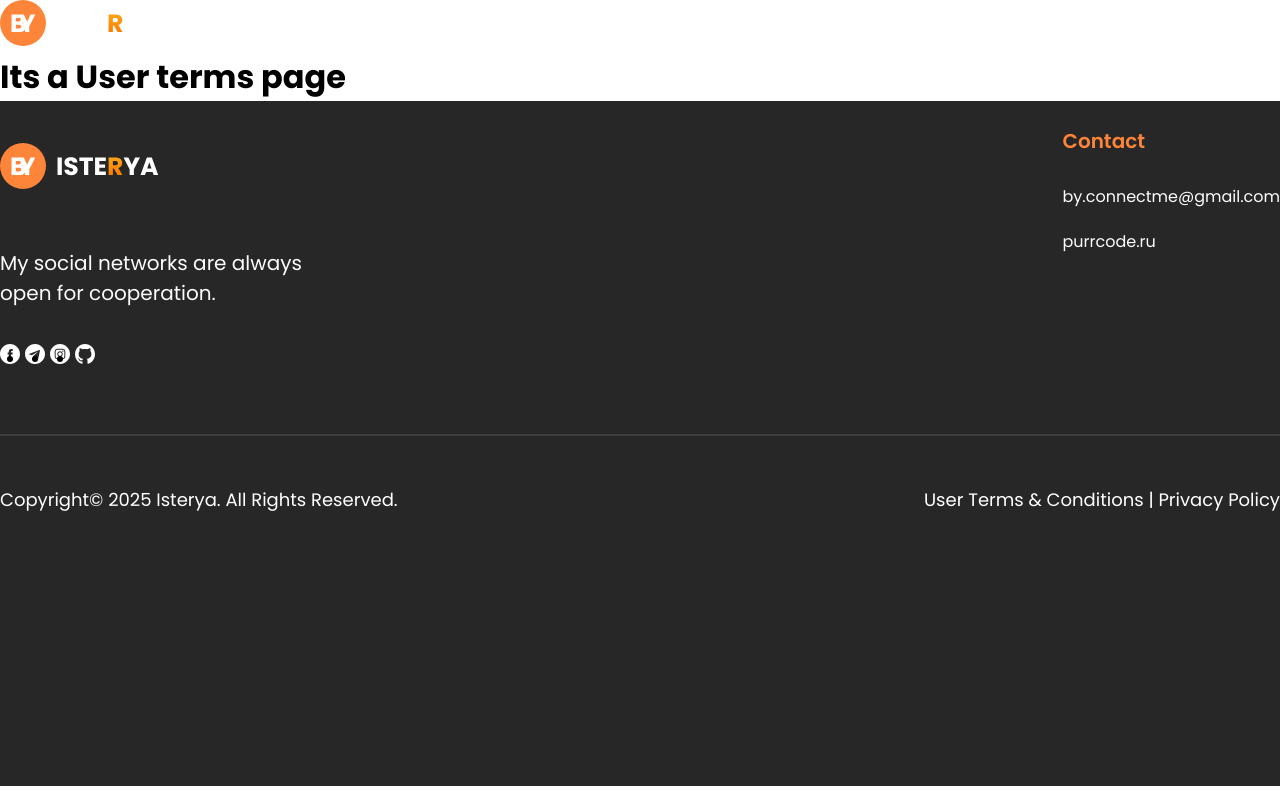
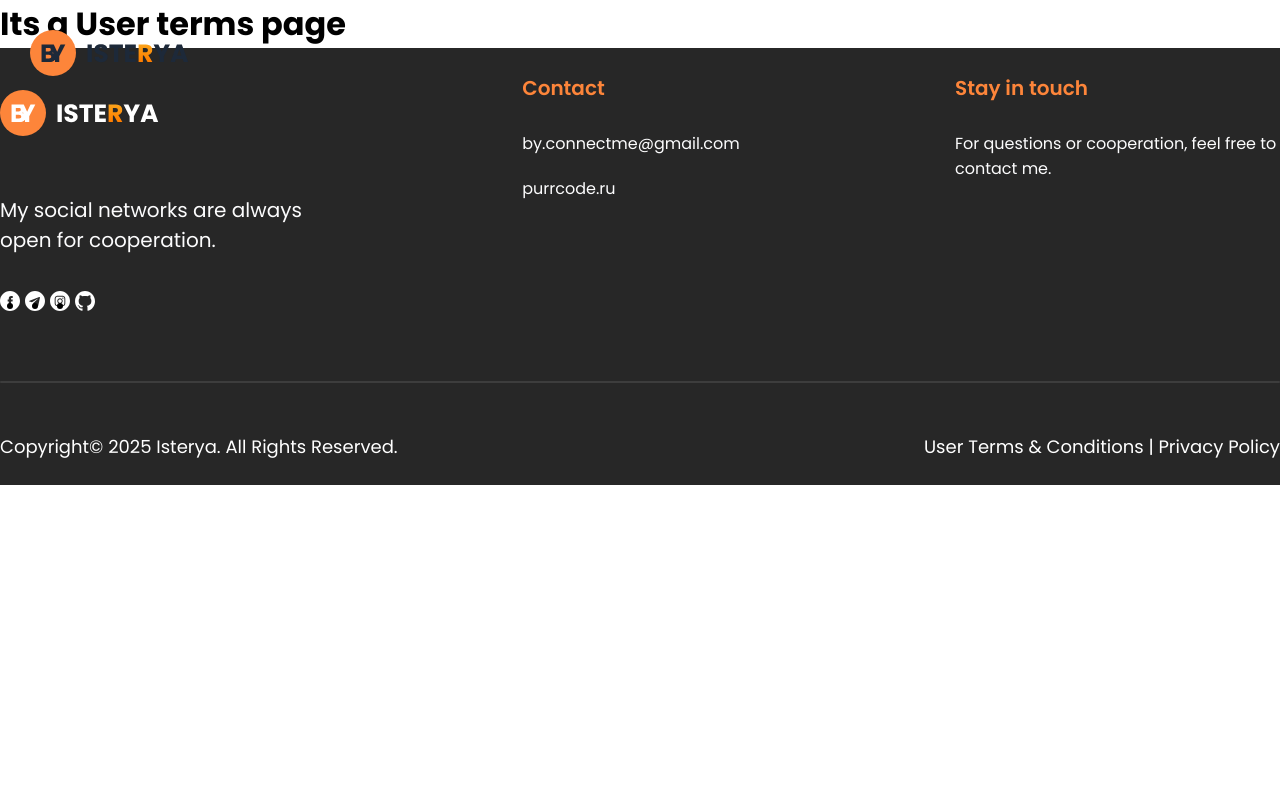
Before and after one commit to Isterya/my-portfolio, a React (Create React App) app: page /user-terms in a window 1280 px wide. Built offline with nearby package versions, Linux system fonts and the light colour scheme.

Commit message:
fix: fix UI in Footer and FixedLogo

```diff
--- a/src/components/fixedLogo/FixedLogo.tsx
+++ b/src/components/fixedLogo/FixedLogo.tsx
@@ -1,6 +1,6 @@
 import { Link } from 'react-router-dom';
 
-import logo from '../../assets/icons/full-logo.svg';
+import logo from '../../assets/icons/fixed-logo.svg';
 
 import './fixedLogo.scss';
 
@@ -8,7 +8,7 @@ const FixedLogo = ({ visible }: { visible: boolean }) => {
   if (!visible) return null;
 
   return (
-    <div>
+    <div className="fixed-logo">
       <Link to="/">
         <img
           src={logo}
--- a/src/components/footer/Footer.tsx
+++ b/src/components/footer/Footer.tsx
@@ -106,8 +106,7 @@ const Footer = ({ simplified }: FooterProps) => {
             </ul>
           </div>
 
-          {!simplified && (
-            <>
+          {!simplified ? (
             <div className="footer-note">
               <h4 className="footer-title">You made it.</h4>
               <p className="footer-note__text">
@@ -115,7 +114,13 @@ const Footer = ({ simplified }: FooterProps) => {
                 find me.
               </p>
             </div>
-            </>
+          ) : (
+            <div className="footer-note">
+              <h4 className="footer-title">Stay in touch</h4>
+              <p className="footer-note__text">
+                For questions or cooperation, feel free to contact me.
+              </p>
+            </div>
           )}
         </div>
 
--- a/src/components/footer/footer.scss
+++ b/src/components/footer/footer.scss
@@ -1,7 +1,7 @@
 @import '../../styles/variables.scss';
 
 .footer {
-  min-height: 685px;
+  max-height: 685px;
   background-color: #272727;
   padding: 25px 0;
 
--- a/src/pages/HomePage.tsx
+++ b/src/pages/HomePage.tsx
@@ -1,5 +1,4 @@
 import NavBar from '../components/navBar/NavBar';
-import Footer from '../components/footer/Footer';
 
 import Hero from '../sections/hero/Hero';
 import Skills from '../sections/skills/Skills';
```
Also changed, not shown: src/assets/icons/fixed-logo.svg (added). Lines whose indentation alone changed are shown as unchanged.
